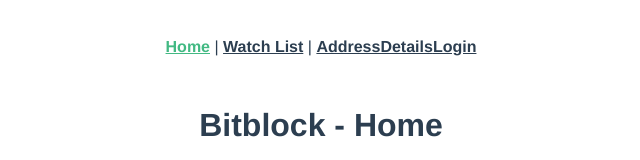
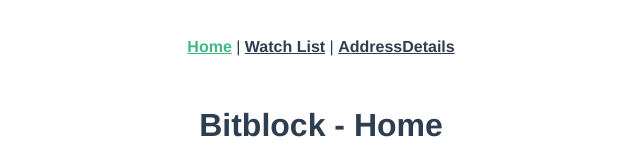
Before and after one commit to VictorFeller/BitBlock, a Vue app: page / in a window 1280 px wide. Shown: the top 160 px of the page, without its empty margins (319-959 px from the left). Built offline with nearby package versions, Linux system fonts and the light colour scheme.

Commit message:
Remove files

```diff
--- a/src/App.vue
+++ b/src/App.vue
@@ -4,7 +4,6 @@
       <router-link to="/">Home</router-link> |
       <router-link to="/watchList">Watch List</router-link> |
       <router-link to="/addressDetails">AddressDetails</router-link>
-      <router-link to="/login">Login</router-link>
     </nav>
     <router-view />
   </div>
--- a/src/router/index.js
+++ b/src/router/index.js
@@ -2,7 +2,6 @@ import Vue from "vue";
 import VueRouter from "vue-router";
 import HomeView from "../views/HomeView.vue";
 import WatchList from "../views/WatchList.vue";
-import FirebaseLogin from "../views/FirebaseLogin.vue";
 import AddressDetails from "../views/AddressDetails.vue";
 
 Vue.use(VueRouter);
@@ -19,11 +18,6 @@ const routes = [
     component: WatchList,
   },
   {
-    path: "/login",
-    name: "login",
-    component: FirebaseLogin,
-  },
-  {
     path: "/addressDetails",
     name: "addressDetails",
     component: AddressDetails,
--- a/src/views/FirebaseLogin.vue
+++ /dev/null
@@ -1,14 +0,0 @@
-<template>
-  <div id="login">
-    <h1>Login</h1>
-  </div>
-</template>
-
-<script>
-export default {
-  // eslint-disable-next-line vue/multi-word-component-names
-  name: "login",
-};
-</script>
-
-<style></style>
```
